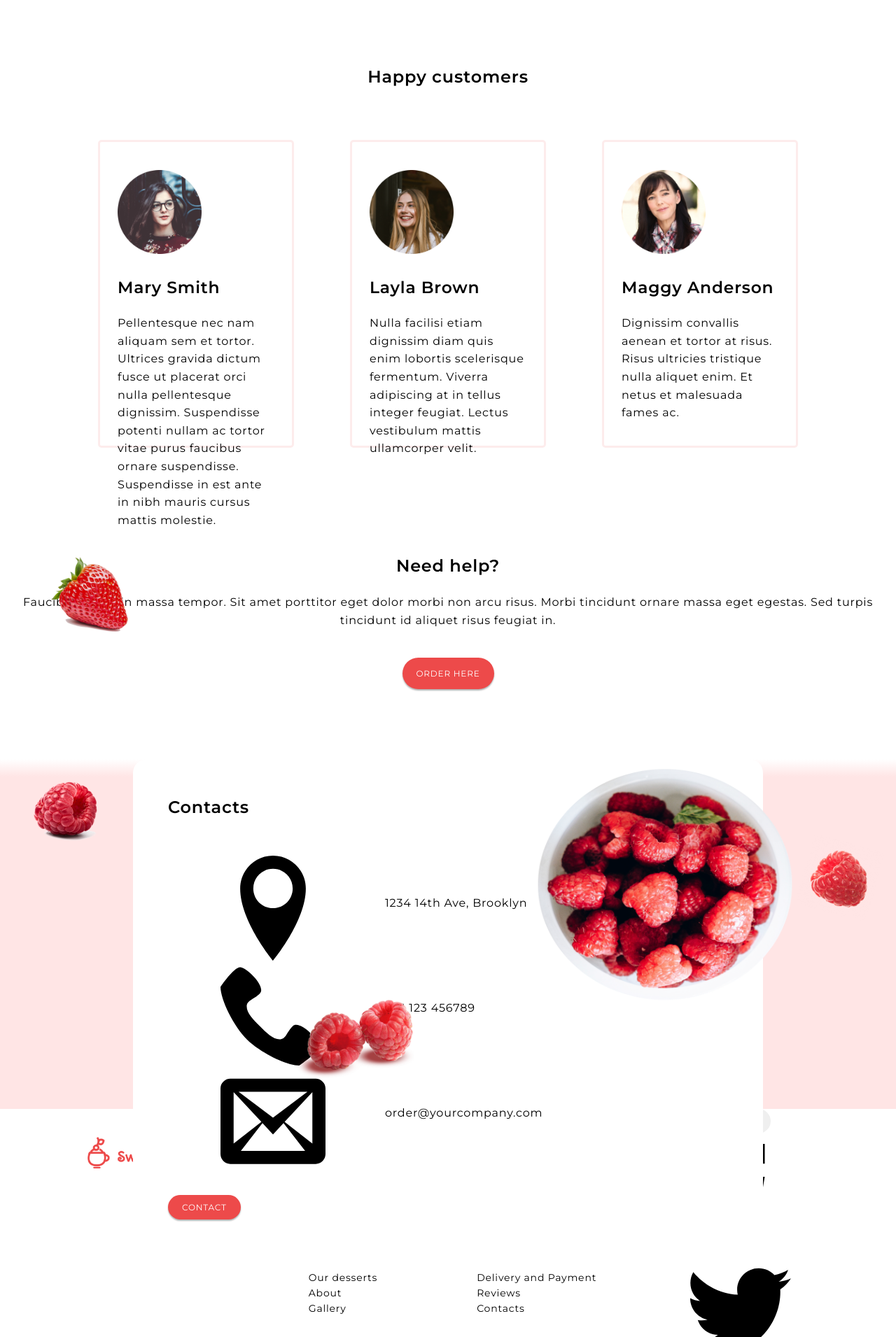
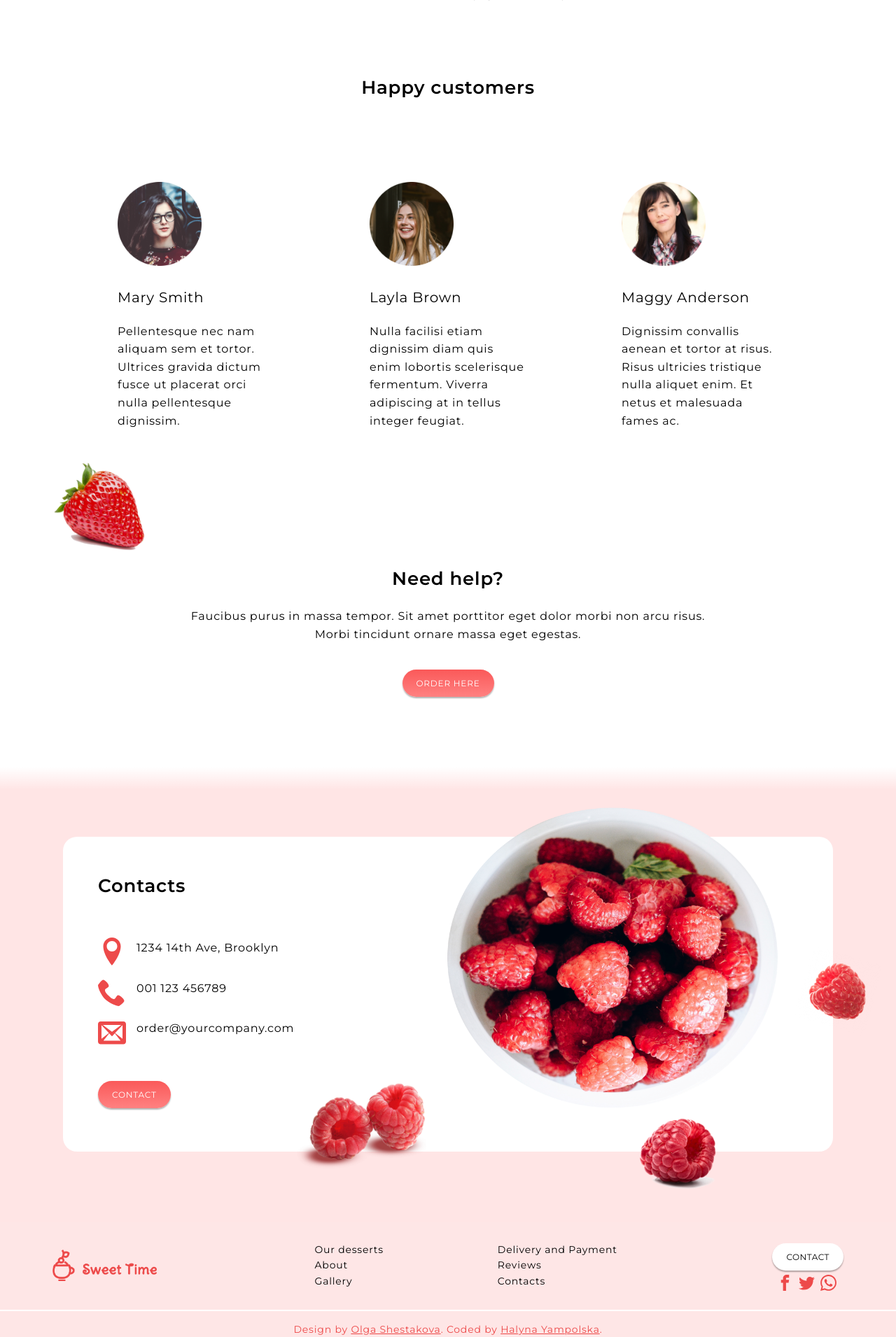
Before and after one commit to HalyYampolska/sweet-time, a PHP site: page / in a window 1280 px wide. Shown: the part 3329-5240 px from the top of the page at 70% size. Run offline with PHP 8.4, Linux system fonts and the light colour scheme.

Commit message:
corrected footer, some bags

```diff
--- a/css/style.css
+++ b/css/style.css
@@ -69,12 +69,16 @@ body {
     left: 24rem; }
 
 h1 {
-  font-size: 2.8rem;
+  font-size: 3rem;
   font-weight: 600; }
 
 h2 {
-  font-size: 2.4rem;
+  font-size: 2.6rem;
   font-weight: 600; }
+
+h3 {
+  font-size: 2rem;
+  font-weight: 400; }
 
 p {
   font-size: 1.6rem; }
@@ -88,7 +92,7 @@ a {
   letter-spacing: inherit;
   font-size: 1.2rem;
   text-decoration-line: none;
-  padding: 10px 20px;
+  padding: 1.2rem 2rem;
   border-radius: 25px;
   border: none;
   cursor: pointer; }
@@ -173,11 +177,13 @@ li {
       transform: translateX(-50%) scaleX(0);
       transform-origin: 50% 50%;
       width: 100%;
-      height: 1px;
+      height: 2px;
       background-color: rgba(255, 255, 255, 0.8);
       transition: transform 250ms; }
-    .text-menu-underline:hover::after {
-      transform: translateX(-50%) scaleX(1); }
+    .text-menu-underline:hover {
+      color: var(--color-secondary); }
+      .text-menu-underline:hover::after {
+        transform: translateX(-50%) scaleX(1); }
 
 .gallery {
   display: block;
@@ -295,7 +301,7 @@ li {
     width: 14rem;
     position: absolute;
     top: 60rem;
-    right: 0.1rem; }
+    right: 1.5rem; }
   .portfolio__heading {
     text-align: center;
     margin-bottom: 7rem; }
@@ -407,7 +413,7 @@ li {
     .reviews__clients--client {
       width: 28rem;
       height: 44rem;
-      border: 3px solid rgba(237, 74, 74, 0.1);
+      border: 3px solid var(--color-background);
       border-radius: 5px;
       padding: 2.5rem; }
       .reviews__clients--client-pic {
@@ -427,88 +433,84 @@ li {
   .reviews__btn {
     width: auto;
     margin: 0 auto 10rem auto;
-    box-shadow: var(--shadow-dark);
-    background-color: var(--color-icon);
-    color: var(--color-background);
-    padding: 1.5rem 2rem;
-    display: flex;
-    text-transform: uppercase; }
+    display: flex; }
   .reviews__strawberry {
     position: absolute;
-    width: 17rem;
-    top: 70rem;
+    width: 20rem;
+    top: 55rem;
     left: 5rem; }
 
 .contacts {
   position: relative;
   width: auto;
-  height: 50rem;
+  height: 65rem;
   background: linear-gradient(0deg, #ffe5e5, #ffe5e5 95%, rgba(255, 229, 229, 0) 100%);
   -webkit-gradient: linear, left bottom, left top, from(#ffe5e5), color-stop(95%, #ffe5e5), to(rgba(255, 229, 229, 0));
   display: flex; }
   .contacts__cup {
-    width: 50rem;
+    width: 65rem;
     position: absolute;
+    top: 4rem;
     right: 8rem; }
   .contacts__berry--1 {
     position: absolute;
-    width: 22rem;
-    top: 25rem;
+    width: 24rem;
+    top: 35rem;
     left: 40rem; }
   .contacts__berry--2 {
     position: absolute;
     width: 14rem;
     transform: rotate(260deg);
-    top: 10rem;
-    right: 1rem; }
+    top: 25rem;
+    right: 1.2rem; }
   .contacts__berry--3 {
     position: absolute;
-    width: 10rem;
-    top: 3rem;
-    left: 4.5rem; }
+    width: 12rem;
+    top: 50rem;
+    right: 25rem; }
   .contacts__heading {
     text-align: start;
     padding-bottom: 5rem; }
   .contacts__adress {
     display: flex;
-    background: #FFFFFF;
+    background: #FFF;
     border-radius: 20px;
     flex-direction: column;
     justify-items: start;
     justify-content: start;
     justify-items: center;
-    width: 90rem;
+    width: 110rem;
+    height: 45rem;
     margin: auto;
     padding: 5rem 0 5rem 5rem; }
     .contacts__adress--block {
       display: flex;
       align-items: center;
-      justify-items: start; }
+      justify-items: start;
+      padding-bottom: 1.2rem; }
       .contacts__adress--block-icon {
-        font-size: 2.5rem;
-        padding-bottom: 1.5rem; }
+        width: 4rem;
+        height: 4rem;
+        fill: var(--color-secondary); }
       .contacts__adress--block-text {
-        padding-left: 1rem;
+        padding-top: 0.5rem;
+        padding-left: 1.5rem;
         padding-bottom: 1.5rem; }
   .contacts__btn {
     display: flex;
     align-self: baseline;
-    margin-top: 3.5rem;
-    box-shadow: var(--shadow-dark);
-    background-color: var(--color-icon);
-    color: var(--color-background);
-    text-transform: uppercase; }
+    margin-top: 3.5rem; }
 
 .footer {
   display: grid;
-  grid-template-columns: 7.5rem repeat(4, 1fr) 7.5rem; }
+  grid-template-columns: 7.5rem repeat(4, 1fr) 7.5rem;
+  background-color: var(--color-primary); }
   .footer__logo {
     grid-column: 2 / 3;
+    height: 4.6rem;
+    width: 14.9rem;
     margin-top: 4rem;
-    margin-bottom: 4rem;
-    display: flex;
-    justify-content: center;
-    align-items: center; }
+    margin-bottom: 4rem; }
   .footer__text--1 {
     grid-column: 3 / 4;
     display: flex;
@@ -518,25 +520,36 @@ li {
     grid-column: 4 / 5;
     display: flex;
     justify-content: center;
-    align-items: center; }
+    align-items: center;
+    padding-left: 3rem; }
   .footer__text--3 {
     grid-column: 5 / 6;
     display: flex;
     flex-direction: column;
     justify-content: center;
-    align-items: center; }
+    align-items: flex-end; }
   .footer__icons {
-    font-size: 2rem;
-    margin: 0.5rem; }
+    padding-left: 2px;
+    width: 2.5rem;
+    height: 2.5rem;
+    fill: var(--color-secondary); }
+    .footer__icons--block {
+      margin-right: 1rem; }
   .footer__btn {
     display: flex;
     justify-content: center;
     align-items: center;
-    margin-bottom: 1.5rem; }
+    letter-spacing: 0.5px;
+    margin-bottom: 0.5rem;
+    margin-top: 1.5rem; }
 
 .copyright {
   text-align: center;
-  color: #ED4A4A;
-  border-top: 2px solid white;
+  color: var(--color-secondary);
+  background-color: var(--color-primary);
+  border-top: 2px solid var(--color-background);
   padding: 1.5rem 0;
   font-size: 1.4rem; }
+  .copyright__link {
+    text-decoration-line: underline;
+    color: var(--color-secondary); }
--- a/index.html
+++ b/index.html
@@ -235,7 +235,7 @@
                             Mary Smith
                         </h3>
                         <p>
-                            Pellentesque nec nam aliquam sem et tortor. Ultrices gravida dictum fusce ut placerat orci nulla pellentesque dignissim. Suspendisse potenti nullam ac tortor vitae purus faucibus ornare suspendisse. Suspendisse in est ante in nibh mauris cursus mattis molestie.
+                            Pellentesque nec nam aliquam sem et tortor. Ultrices gravida dictum fusce ut placerat orci nulla pellentesque dignissim.
                         </p>
                     </div>
 
@@ -245,7 +245,7 @@
                             Layla Brown
                         </h3>
                         <p>
-                            Nulla facilisi etiam dignissim diam quis enim lobortis scelerisque fermentum. Viverra adipiscing at in tellus integer feugiat. Lectus vestibulum mattis ullamcorper velit.
+                            Nulla facilisi etiam dignissim diam quis enim lobortis scelerisque fermentum. Viverra adipiscing at in tellus integer feugiat.
                         </p>
                     </div>
 
@@ -266,11 +266,11 @@
                 <cta class="reviews__cta">
                     <h2 class="reviews__cta--heading">Need help?</h2>
                     <p class="reviews__cta--description">
-                        Faucibus purus in massa tempor. Sit amet porttitor eget dolor morbi non arcu risus. Morbi tincidunt ornare massa eget egestas. Sed turpis tincidunt id aliquet risus feugiat in.
+                        Faucibus purus in massa tempor. Sit amet porttitor eget dolor morbi non arcu risus. <br>Morbi tincidunt ornare massa eget egestas.
                     </p>
                 </cta>
 
-                <button class="btn reviews__btn">Order here</button>
+                <button class="btn btn-red reviews__btn">Order here</button>
 
             </section>
 
@@ -296,28 +296,34 @@
 
 
                 <div class="contacts__adress--block">
-                    <svg class="icon-location"><use xlink:href="img/sprite.svg#icon-location"></use></svg>
+                    <svg class="icon-location contacts__adress--block-icon">
+                        <use xlink:href="img/sprite.svg#icon-location"></use>
+                    </svg>
                     <p class="contacts__adress--block-text">1234 14th Ave, Brooklyn<p>
                 </div>
 
                 <div class="contacts__adress--block">
-                    <svg class="icon-phone"><use xlink:href="img/sprite.svg#icon-phone"></use></svg>
+                    <svg class="icon-phone contacts__adress--block-icon">
+                        <use xlink:href="img/sprite.svg#icon-phone"></use>
+                    </svg>
                     <p class="contacts__adress--block-text">001 123 456789<p>
                 </div>
 
                 <div class="contacts__adress--block">
-                    <svg class="icon-envelop"><use xlink:href="img/sprite.svg#icon-envelop"></use></svg>
+                    <svg class="icon-envelop contacts__adress--block-icon">
+                        <use xlink:href="img/sprite.svg#icon-envelop"></use>
+                    </svg>
                     <p class="contacts__adress--block-text">order@yourcompany.com<p>
                 </div>
 
-                <button class="btn contacts__btn">Contact</button>
+                <button class="btn btn-red contacts__btn">Contact</button>
                 </div>
 
 
             </section>
 
             <footer class="footer">
-                <img src="img/logo.png" alt="Logo" class="header__logo footer__logo">
+                <img src="img/logo.png" alt="Logo" class="footer__logo">
 
                 <div class="footer__text--1 text-menu">
                     <ul>
@@ -336,21 +342,21 @@
 
                 <div class="footer__text--3">
 
-                <button class="btn footer__btn">Contact</button>
+                <button class="btn btn-white footer__btn">Contact</button>
 
                 <div class="footer__icons--block">
                 <a href="#">
-                    <svg class="icon-facebook">
+                    <svg class="icon-facebook footer__icons">
                         <use xlink:href="img/sprite.svg#icon-facebook"></use>
                     </svg>
                 </a>
                 <a href="#">
-                    <svg class="icon-twitter">
+                    <svg class="icon-twitter footer__icons">
                         <use xlink:href="img/sprite.svg#icon-twitter"></use>
                     </svg>
                 </a>
                 <a href="#">
-                    <svg class="icon-whatsapp">
+                    <svg class="icon-whatsapp footer__icons">
                         <use xlink:href="img/sprite.svg#icon-whatsapp"></use>
                     </svg>
                 </a>
@@ -362,7 +368,7 @@
             </footer>
 
                 <div class="copyright">
-                    Design by Olga Shestakova. Coded by Halyna Yampolska.
+                    Design by <a href="https://www.behance.net/olgashesta1041" target="_blank" class="copyright__link">Olga Shestakova</a>. Coded by <a href="https://github.com/HalyYampolska" target="_blank" class="copyright__link">Halyna Yampolska</a>.
                 </div>
 
 
--- a/sass/_contacts.scss
+++ b/sass/_contacts.scss
@@ -3,23 +3,24 @@
     position: relative;
 
     width: auto;
-    height: 50rem;
+    height: 65rem;
     background: linear-gradient(0deg, rgb(255, 229, 229), rgb(255, 229, 229) 95%, rgba(255,229,229,0) 100%);
     -webkit-gradient: (linear, left bottom, left top, from(rgb(255, 229, 229)), color-stop(95%, rgb(255, 229, 229)), to(rgba(255,229,229,0)));
 
     display: flex;
 
     &__cup {
-        width: 50rem;
+        width: 65rem;
 
         position: absolute;
+        top: 4rem;
         right: 8rem;
     }
 
     &__berry--1 {
         position: absolute;
-        width: 22rem;
-        top: 25rem;
+        width: 24rem;
+        top: 35rem;
         left: 40rem;
     }
 
@@ -29,18 +30,18 @@
         width: 14rem;
         transform: rotate(260deg);
 
-        top: 10rem;
-        right: 1rem;
+        top: 25rem;
+        right: 1.2rem;
 
     }
 
     &__berry--3 {
         position: absolute;
 
-        width: 10rem;
+        width: 12rem;
 
-        top: 3rem;
-        left: 4.5rem;
+        top: 50rem;
+        right: 25rem;
 
     }
 
@@ -51,14 +52,15 @@
 
     &__adress {
         display: flex;
-        background: #FFFFFF;
+        background: #FFF;
         border-radius: 20px;
         flex-direction: column;
         justify-items: start;
         justify-content: start;
         justify-items: center;
 
-        width: 90rem;
+        width: 110rem;
+        height: 45rem;
         margin: auto;
         padding: 5rem 0 5rem 5rem;
 
@@ -67,14 +69,17 @@
             display: flex;
             align-items: center;
             justify-items: start;
+            padding-bottom: 1.2rem;
 
             &-icon {
-                font-size: 2.5rem;
-                padding-bottom: 1.5rem;
+                width: 4rem;
+                height: 4rem;
+                fill: var(--color-secondary);
             }
 
             &-text {
-                padding-left: 1rem;
+                padding-top: 0.5rem;
+                padding-left: 1.5rem;
                 padding-bottom: 1.5rem;
             }
         }
@@ -84,11 +89,5 @@
         display: flex;
         align-self: baseline;
         margin-top: 3.5rem;
-
-        box-shadow: var(--shadow-dark);
-        background-color: var(--color-icon);
-        color: var(--color-background);
-
-        text-transform: uppercase;
     }
 }
--- a/sass/_copyright.scss
+++ b/sass/_copyright.scss
@@ -1,8 +1,14 @@
 
 .copyright {
     text-align: center;
-    color: #ED4A4A;
-    border-top: 2px solid white;
+    color: var( --color-secondary);
+    background-color: var(--color-primary);
+    border-top: 2px solid var(--color-background);
     padding: 1.5rem 0;
-    font-size: 1.4rem;;
+    font-size: 1.4rem;
+
+    &__link {
+        text-decoration-line: underline;
+        color: var( --color-secondary);
+    }
 }
--- a/sass/_footer.scss
+++ b/sass/_footer.scss
@@ -2,16 +2,16 @@
     display: grid;
     grid-template-columns: 7.5rem repeat(4, 1fr) 7.5rem;
 
+    background-color: var(--color-primary);
+
     &__logo {
         grid-column: 2 / 3;
 
+        height: 4.6rem;
+        width: 14.9rem;
 
         margin-top: 4rem;
         margin-bottom: 4rem;
-
-        display: flex;
-        justify-content: center;
-        align-items: center;
     }
 
     &__text--1 {
@@ -29,6 +29,8 @@
         display: flex;
         justify-content: center;
         align-items: center;
+
+        padding-left: 3rem;
     }
 
     &__text--3 {
@@ -38,25 +40,33 @@
         display: flex;
         flex-direction: column;
         justify-content: center;
-        align-items: center;
+        align-items: flex-end;
     }
 
-    &__icons--block {
+    &__icons {
+
+
+        padding-left: 2px;
+        width: 2.5rem;
+        height: 2.5rem;
+        fill: var(--color-secondary);
+
+        &--block {
+            margin-right: 1rem;
+        }
 
     }
 
-    &__icons {
-        font-size: 2rem;
-        margin: 0.5rem;
 
-    }
 
     &__btn {
         display: flex;
         justify-content: center;
         align-items: center;
+        letter-spacing: 0.5px;
 
-        margin-bottom: 1.5rem;
+        margin-bottom: 0.5rem;
+        margin-top: 1.5rem;
     }
 
 }
--- a/sass/_header.scss
+++ b/sass/_header.scss
@@ -51,12 +51,14 @@
 		transform: translateX(-50%) scaleX(0);
 		transform-origin: 50% 50%;
 		width: 100%;
-		height: 1px;
+		height: 2px;
 		background-color: rgba(rgb(255, 255, 255), 0.8);
 		transition: transform 250ms;
 	}
 
 	&:hover {
+
+        color: var( --color-secondary);
 
 		&::after {
 			transform: translateX(-50%) scaleX(1);
--- a/sass/_portfolio.scss
+++ b/sass/_portfolio.scss
@@ -8,7 +8,7 @@
 
         position: absolute;
         top: 60rem;
-        right: 0.1rem;
+        right: 1.5rem;
     }
 
 
--- a/sass/_reviews.scss
+++ b/sass/_reviews.scss
@@ -18,7 +18,7 @@
         &--client {
             width: 28rem;
             height: 44rem;
-            border: 3px solid rgba(237, 74, 74, 0.1);
+            border: 3px solid var(--color-background);
             border-radius: 5px;
 
             padding: 2.5rem;
@@ -54,20 +54,14 @@
     &__btn {
         width: auto;
         margin: 0 auto 10rem auto;
-        box-shadow: var(--shadow-dark);
-        background-color: var(--color-icon);
-        color: var(--color-background);
-        padding: 1.5rem 2rem;
 
         display: flex;
-
-        text-transform: uppercase;
     }
 
     &__strawberry {
         position: absolute;
-        width: 17rem;
-        top: 70rem;
+        width: 20rem;
+        top: 55rem;
         left: 5rem;
 
     }
--- a/sass/_typography.scss
+++ b/sass/_typography.scss
@@ -1,12 +1,17 @@
 h1 {
-    font-size: 2.8rem;
+    font-size: 3rem;
     font-weight: 600;
 }
 
 h2 {
-    font-size: 2.4rem;
+    font-size: 2.6rem;
     font-weight: 600;
 
+}
+
+h3 {
+    font-size: 2rem;
+    font-weight: 400;
 }
 
 p {
@@ -27,7 +32,7 @@ a {
     font-size: 1.2rem;
     text-decoration-line: none;
 
-    padding: 10px 20px;
+    padding: 1.2rem 2rem;
     border-radius: 25px;
 
     border: none;
```
